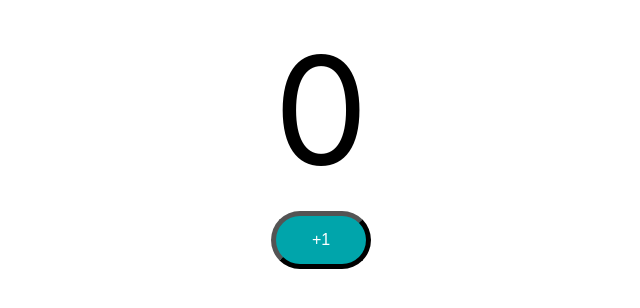
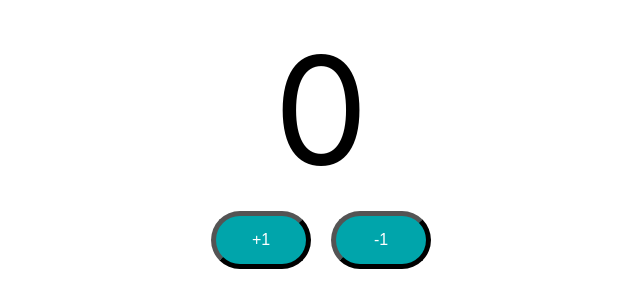
Before and after one commit to kabgig/todo-react-app, a React (Create React App) app: page / in a window 1280 px wide. Shown: the top 308 px of the page, without its empty margins (319-959 px from the left). Built offline with nearby package versions, Linux system fonts and the light colour scheme.

Commit message:
React State - What is happening in Background

```diff
--- a/src/components/counter/Counter.jsx
+++ b/src/components/counter/Counter.jsx
@@ -8,6 +8,9 @@
     function incrementCounterFunction() {
         setCount(count + 1)
     }
+    function decrementCounterFunction() {
+        setCount(count - 1)
+    }
 
     return (
         <div className="Counter">
@@ -16,6 +19,9 @@
                 <button className="counterButton"
                         onClick={incrementCounterFunction}
                 >+1</button>
+                <button className="counterButton"
+                        onClick={decrementCounterFunction}
+                >-1</button>
             </div>
         </div>
     )
```
